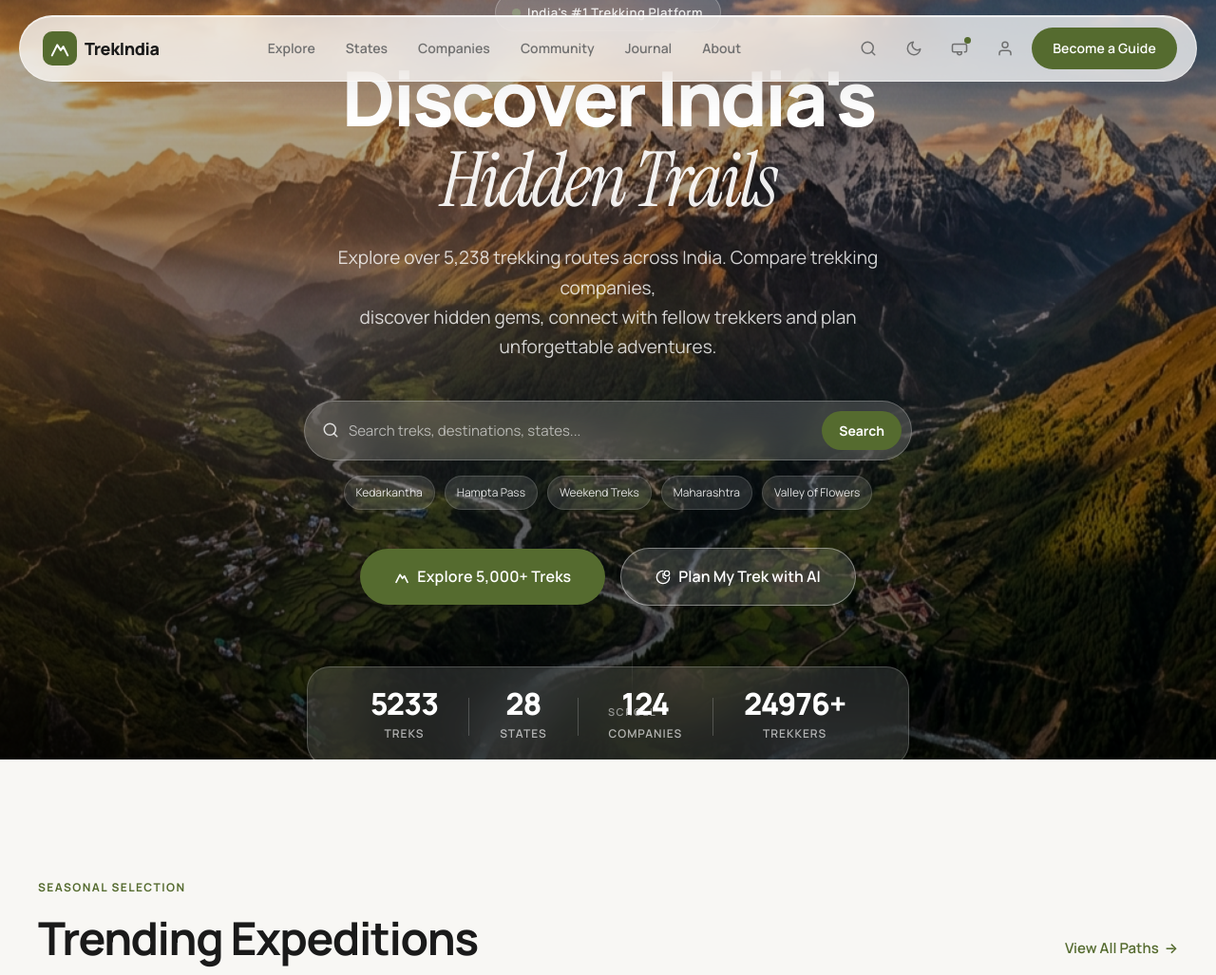
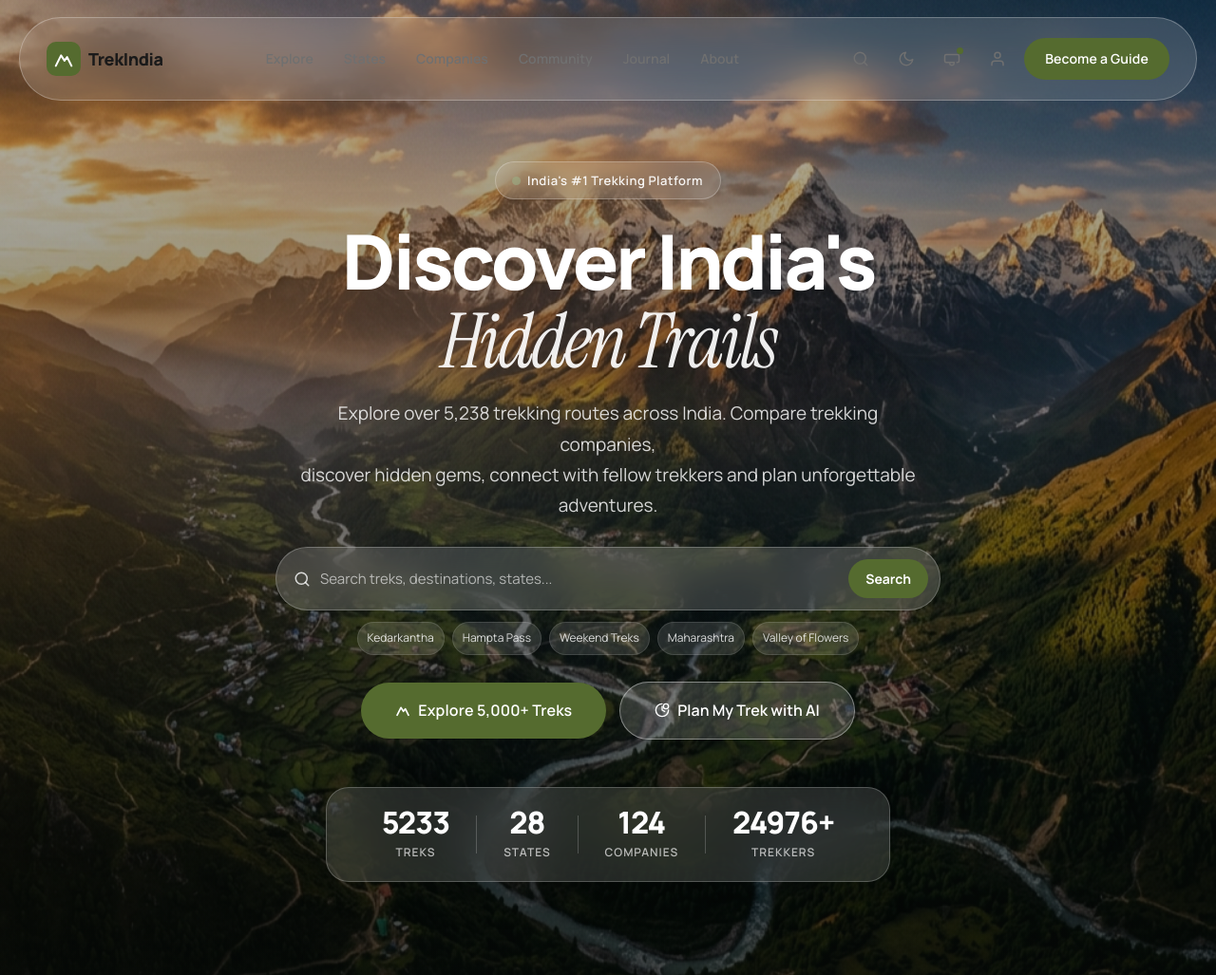
Before and after one commit to T-REX-C0DER/trekindia-platform, a plain HTML site: page index.html in a window 1280 px wide. Shown: the top 1027 px of the page at 95% size. Drawn offline with Linux system fonts and the light colour scheme.

Commit message:
improved th ui

```diff
--- a/index.html
+++ b/index.html
@@ -133,10 +133,6 @@
           <span class="stat-label">Trekkers</span>
         </div>
       </div>
-    </div>
-    <div class="scroll-indicator" aria-hidden="true">
-      <span class="scroll-line"></span>
-      <span class="scroll-text">Scroll</span>
     </div>
   </section>
 
--- a/main.js
+++ b/main.js
@@ -12,11 +12,10 @@ const mobileMenu = document.getElementById('mobileMenu');
 const themeToggleBtn = document.getElementById('themeToggleBtn');
 
 window.addEventListener('scroll', () => {
-  if (window.scrollY > 20) {
-    navbar.classList.add('scrolled');
-  } else {
-    navbar.classList.remove('scrolled');
-  }
+  const scrolled = window.scrollY;
+  const shouldShrink = scrolled > 90;
+  navbar.classList.toggle('scrolled', shouldShrink);
+  navbar.style.transform = shouldShrink ? 'translateY(0)' : 'translateY(0)';
 }, { passive: true });
 
 const savedTheme = localStorage.getItem('trekindia-theme');
--- a/style.css
+++ b/style.css
@@ -22,7 +22,8 @@
   --transition: 0.36s cubic-bezier(0.16, 1, 0.3, 1);
   --section-pad: 120px;
   --container: 1280px;
-  --navbar-h: 72px;
+  --navbar-h: 88px;
+  --navbar-h-scrolled: 72px;
 }
 
 body.dark {
@@ -55,6 +56,7 @@ body {
   color: var(--text);
   line-height: 1.7;
   overflow-x: hidden;
+  scrollbar-width: none;
 }
 body::before {
   content: '';
@@ -69,6 +71,10 @@ a { text-decoration: none; color: inherit; }
 ul { list-style: none; }
 button { cursor: pointer; border: none; background: none; font-family: inherit; }
 input, select { font-family: inherit; }
+:focus-visible {
+  outline: 2px solid rgba(85,107,47,0.35);
+  outline-offset: 3px;
+}
 
 /* ─── 3. TYPOGRAPHY ──────────────────────────── */
 em { font-family: 'Instrument Serif', Georgia, serif; font-style: italic; }
@@ -220,32 +226,40 @@ h1, h2, h3, h4 { line-height: 1.15; letter-spacing: -0.02em; }
 /* ─── 9. NAVBAR ──────────────────────────────── */
 .navbar {
   position: fixed;
-  top: 0; left: 0; right: 0;
+  top: 0;
+  left: 0;
+  right: 0;
   z-index: 1000;
-  padding: 16px 20px;
-  transition: padding 0.4s ease, background 0.4s ease;
+  padding: 18px 20px;
+  transition: padding 0.38s ease, transform 0.38s ease;
 }
 .navbar.scrolled {
-  padding: 10px 20px;
+  padding: 10px 16px;
 }
 .navbar-inner {
   max-width: var(--container);
   margin: 0 auto;
+  min-height: var(--navbar-h);
   display: flex;
   align-items: center;
   gap: 24px;
-  background: var(--surface);
-  backdrop-filter: blur(24px);
-  -webkit-backdrop-filter: blur(24px);
-  border: 1px solid rgba(255,255,255,0.5);
+  background: rgba(255,255,255,0.14);
+  backdrop-filter: blur(20px);
+  -webkit-backdrop-filter: blur(20px);
+  border: 1px solid rgba(255,255,255,0.26);
   border-radius: 999px;
-  padding: 12px 20px 12px 24px;
-  box-shadow: 0 10px 40px rgba(0,0,0,0.08), 0 1px 0 rgba(255,255,255,0.75) inset;
-  transition: var(--transition);
+  padding: 16px 28px;
+  box-shadow: none;
+  transition: min-height 0.38s ease, padding 0.38s ease, background 0.38s ease, box-shadow 0.38s ease, border-color 0.38s ease, transform 0.38s ease;
 }
 .navbar.scrolled .navbar-inner {
+  min-height: var(--navbar-h-scrolled);
+  padding: 12px 22px;
   background: var(--surface-strong);
+  border-color: rgba(255,255,255,0.64);
   box-shadow: 0 14px 50px rgba(0,0,0,0.12);
+  backdrop-filter: blur(30px);
+  -webkit-backdrop-filter: blur(30px);
 }
 .nav-logo {
   display: flex;
@@ -256,7 +270,12 @@ h1, h2, h3, h4 { line-height: 1.15; letter-spacing: -0.02em; }
   color: var(--text);
   letter-spacing: -0.02em;
   flex-shrink: 0;
-}
+  transition: transform 0.25s ease;
+}
+.navbar.scrolled .nav-logo {
+  transform: scale(0.96);
+}
+.nav-logo:hover { transform: scale(1.02); }
 .logo-icon {
   width: 36px;
   height: 36px;
@@ -266,7 +285,9 @@ h1, h2, h3, h4 { line-height: 1.15; letter-spacing: -0.02em; }
   align-items: center;
   justify-content: center;
   color: white;
-}
+  transition: transform 0.25s ease;
+}
+.nav-logo:hover .logo-icon { transform: rotate(-4deg) scale(1.03); }
 .nav-center {
   flex: 1;
   display: flex;
@@ -369,8 +390,8 @@ h1, h2, h3, h4 { line-height: 1.15; letter-spacing: -0.02em; }
 /* ─── 10. HERO ───────────────────────────────── */
 .hero {
   position: relative;
-  height: 100vh;
-  min-height: 760px;
+  min-height: 100vh;
+  padding: 170px 24px 120px;
   display: flex;
   align-items: center;
   justify-content: center;
@@ -396,16 +417,17 @@ h1, h2, h3, h4 { line-height: 1.15; letter-spacing: -0.02em; }
   inset: 0;
   background: linear-gradient(
     to bottom,
-    rgba(0,0,0,0.25) 0%,
-    rgba(0,0,0,0.45) 50%,
-    rgba(0,0,0,0.65) 100%
+    rgba(6, 10, 8, 0.26) 0%,
+    rgba(6, 10, 8, 0.48) 46%,
+    rgba(6, 10, 8, 0.74) 100%
   );
 }
 .hero-content {
   position: relative;
   z-index: 1;
   text-align: center;
-  max-width: 800px;
+  max-width: 860px;
+  width: 100%;
   padding: 0 24px;
   display: flex;
   flex-direction: column;
@@ -417,27 +439,33 @@ h1, h2, h3, h4 { line-height: 1.15; letter-spacing: -0.02em; }
   gap: 8px;
   padding: 8px 18px;
   background: rgba(255,255,255,0.12);
-  border: 1px solid rgba(255,255,255,0.25);
+  border: 1px solid rgba(255,255,255,0.24);
   border-radius: 100px;
-  color: rgba(255,255,255,0.9);
+  color: rgba(255,255,255,0.92);
   font-size: 13px;
   font-weight: 600;
   letter-spacing: 0.04em;
   backdrop-filter: blur(12px);
   -webkit-backdrop-filter: blur(12px);
-  margin-bottom: 28px;
+  margin-bottom: 24px;
 }
 .hero-search {
-  width: min(680px, 100%);
+  width: min(700px, 100%);
   display: flex;
   align-items: center;
   gap: 10px;
-  padding: 10px 10px 10px 18px;
+  padding: 12px 12px 12px 18px;
   border-radius: 999px;
   background: rgba(255,255,255,0.16);
   border: 1px solid rgba(255,255,255,0.24);
   backdrop-filter: blur(16px);
-  margin-bottom: 16px;
+  margin-bottom: 12px;
+  transition: transform 0.25s ease, box-shadow 0.25s ease, border-color 0.25s ease;
+}
+.hero-search:focus-within {
+  transform: translateY(-2px);
+  border-color: rgba(255,255,255,0.42);
+  box-shadow: 0 0 0 1px rgba(255,255,255,0.16), 0 10px 30px rgba(0,0,0,0.16);
 }
 .hero-search svg { color: rgba(255,255,255,0.8); flex-shrink: 0; }
 .hero-search input {
@@ -448,7 +476,7 @@ h1, h2, h3, h4 { line-height: 1.15; letter-spacing: -0.02em; }
   font-size: 15px;
   outline: none;
 }
-.hero-search input::placeholder { color: rgba(255,255,255,0.6); }
+.hero-search input::placeholder { color: rgba(255,255,255,0.62); }
 .hero-search-btn {
   padding: 11px 18px;
   border-radius: 999px;
@@ -456,21 +484,30 @@ h1, h2, h3, h4 { line-height: 1.15; letter-spacing: -0.02em; }
   color: white;
   font-weight: 700;
   font-size: 14px;
-}
+  transition: transform 0.2s ease, box-shadow 0.2s ease;
+}
+.hero-search-btn:hover { transform: translateY(-1px); box-shadow: 0 8px 24px rgba(85,107,47,0.3); }
 .hero-suggestions {
   display: flex;
   flex-wrap: wrap;
   justify-content: center;
-  gap: 10px;
-  margin-bottom: 40px;
+  gap: 8px;
+  margin-bottom: 28px;
+  opacity: 0.96;
 }
 .hero-pill {
-  padding: 7px 12px;
+  padding: 6px 10px;
   border-radius: 999px;
   background: rgba(255,255,255,0.12);
-  color: rgba(255,255,255,0.86);
+  color: rgba(255,255,255,0.84);
   font-size: 12px;
-  border: 1px solid rgba(255,255,255,0.14);
+  border: 1px solid rgba(255,255,255,0.12);
+  transition: transform 0.2s ease, background 0.2s ease, opacity 0.2s ease;
+}
+.hero-pill:hover {
+  transform: translateY(-1px);
+  background: rgba(255,255,255,0.18);
+  opacity: 1;
 }
 .badge-dot {
   width: 7px;
@@ -488,8 +525,9 @@ h1, h2, h3, h4 { line-height: 1.15; letter-spacing: -0.02em; }
   font-weight: 800;
   color: #fff;
   letter-spacing: -0.04em;
-  line-height: 1.05;
-  margin-bottom: 24px;
+  line-height: 1.02;
+  margin-bottom: 18px;
+  max-width: 760px;
 }
 .hero-title em {
   font-size: clamp(52px, 7vw, 80px);
@@ -498,19 +536,27 @@ h1, h2, h3, h4 { line-height: 1.15; letter-spacing: -0.02em; }
 }
 .hero-subtitle {
   font-size: clamp(16px, 2vw, 19px);
-  color: rgba(255,255,255,0.8);
-  line-height: 1.65;
-  max-width: 640px;
-  margin-bottom: 40px;
+  color: rgba(255,255,255,0.82);
+  line-height: 1.7;
+  max-width: 650px;
+  margin-bottom: 28px;
 }
 .break-desktop { display: block; }
 .hero-ctas {
   display: flex;
   align-items: center;
-  gap: 16px;
+  gap: 14px;
   flex-wrap: wrap;
   justify-content: center;
-  margin-bottom: 64px;
+  margin-bottom: 34px;
+}
+.hero-ctas .btn-primary,
+.hero-ctas .btn-ghost {
+  transition: transform 0.2s ease, box-shadow 0.2s ease, background 0.2s ease;
+}
+.hero-ctas .btn-primary:hover,
+.hero-ctas .btn-ghost:hover {
+  transform: translateY(-2px);
 }
 
 /* Stats Card */
@@ -521,16 +567,21 @@ h1, h2, h3, h4 { line-height: 1.15; letter-spacing: -0.02em; }
   background: rgba(255,255,255,0.12);
   backdrop-filter: blur(24px);
   -webkit-backdrop-filter: blur(24px);
-  border: 1px solid rgba(255,255,255,0.2);
+  border: 1px solid rgba(255,255,255,0.22);
   border-radius: 24px;
-  padding: 22px 34px;
+  padding: 20px 30px;
   box-shadow: 0 12px 40px rgba(0,0,0,0.16);
+  margin-top: 16px;
+  transition: transform 0.3s ease, opacity 0.3s ease;
+}
+.hero-stats.reveal.visible {
+  transform: translateY(0);
 }
 .stat-item {
   display: flex;
   flex-direction: column;
   align-items: center;
-  padding: 0 32px;
+  padding: 0 28px;
 }
 .stat-number {
   font-size: 32px;
@@ -542,7 +593,7 @@ h1, h2, h3, h4 { line-height: 1.15; letter-spacing: -0.02em; }
 .stat-label {
   font-size: 12px;
   font-weight: 600;
-  color: rgba(255,255,255,0.65);
+  color: rgba(255,255,255,0.68);
   letter-spacing: 0.08em;
   text-transform: uppercase;
   margin-top: 6px;
@@ -552,38 +603,6 @@ h1, h2, h3, h4 { line-height: 1.15; letter-spacing: -0.02em; }
   height: 40px;
   background: rgba(255,255,255,0.2);
   flex-shrink: 0;
-}
-
-/* Scroll indicator */
-.scroll-indicator {
-  position: absolute;
-  bottom: 40px;
-  left: 50%;
-  transform: translateX(-50%);
-  display: flex;
-  flex-direction: column;
-  align-items: center;
-  gap: 8px;
-  z-index: 1;
-  animation: fadeUp 1s 1.2s ease both;
-}
-.scroll-line {
-  width: 1px;
-  height: 48px;
-  background: linear-gradient(to bottom, rgba(255,255,255,0.6), transparent);
-  animation: scrollLine 1.8s ease-in-out infinite;
-}
-@keyframes scrollLine {
-  0% { height: 0; opacity: 0; }
-  50% { height: 48px; opacity: 1; }
-  100% { height: 48px; opacity: 0; }
-}
-.scroll-text {
-  font-size: 11px;
-  letter-spacing: 0.14em;
-  text-transform: uppercase;
-  color: rgba(255,255,255,0.5);
-  font-weight: 600;
 }
 
 /* ─── 11. TRENDING TREKS ─────────────────────── */
```
